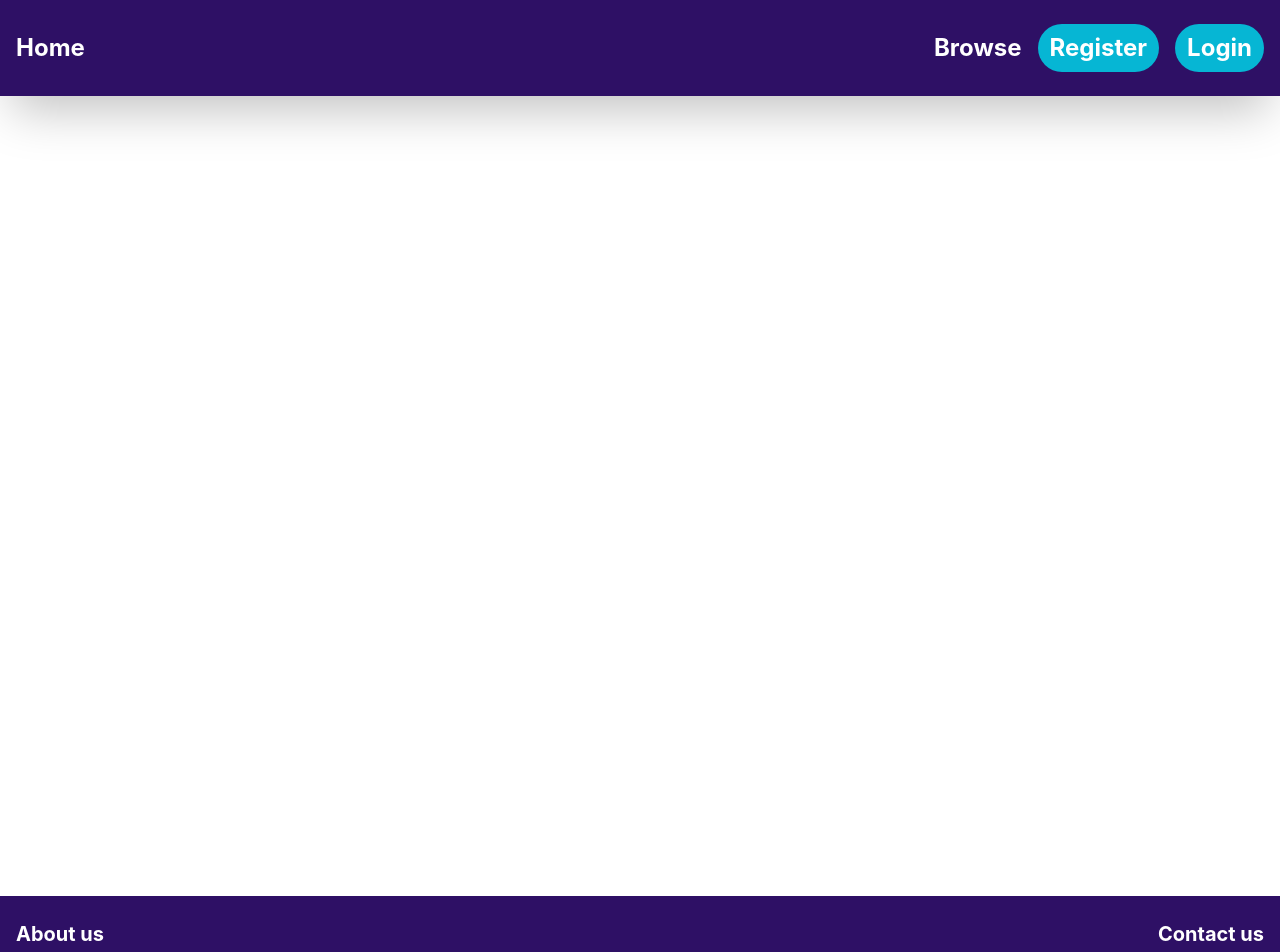
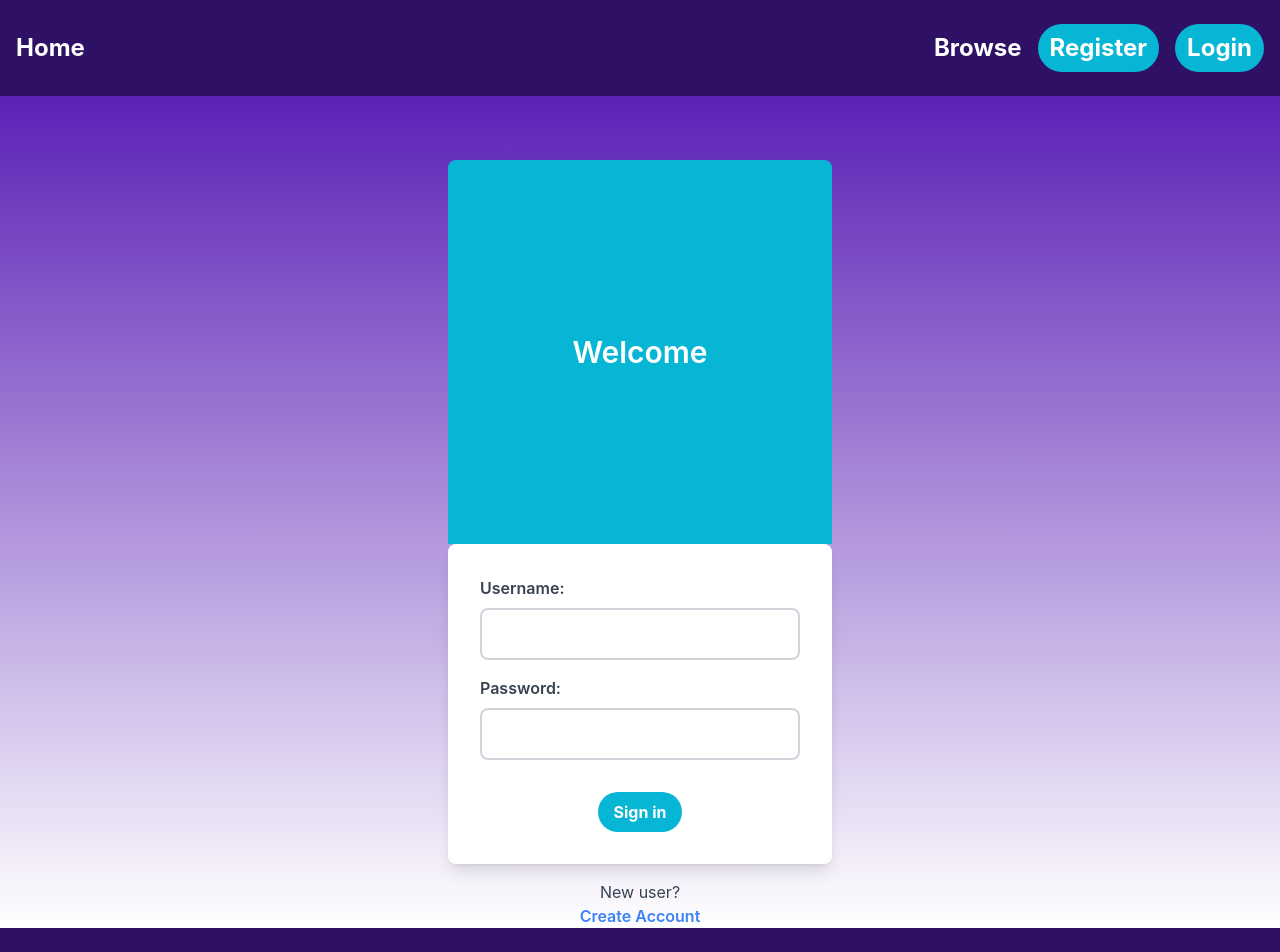
Before and after one commit to THossen/BiddersBlock, a React (Create React App) app: page /LoginPage in a window 1280 px wide. Shown: the top 952 px of the page. Built offline with nearby package versions, Linux system fonts and the light colour scheme.

Commit message:
Added dummy login form and formatted document

```diff
--- a/src/App.js
+++ b/src/App.js
@@ -1,29 +1,29 @@
-import { BrowserRouter, Routes, Route } from 'react-router-dom';
-import NavBar from './components/layout/Navbar';
-import Body from './components/layout/Body';
-import LandingPage from './components/pages/LandingPage/LandingPage';
-import Browse from './components/pages/Browse/Browse';
-import Login from './components/pages/Login/Login';
-import Register from './components/pages/Register/Register';
-import Footer from './components/layout/Footer';
-import Contact from './components/pages/Contact/Contact';
-import AboutUs from './components/pages/About Us/AboutUs';
+import { BrowserRouter, Routes, Route } from "react-router-dom";
+import NavBar from "./components/layout/Navbar";
+import Body from "./components/layout/Body";
+import LandingPage from "./components/pages/LandingPage/LandingPage";
+import Browse from "./components/pages/Browse/Browse";
+import LoginPage from "./components/pages/Login/LoginPage";
+import Register from "./components/pages/Register/Register";
+import Footer from "./components/layout/Footer";
+import Contact from "./components/pages/Contact/Contact";
+import AboutUs from "./components/pages/About Us/AboutUs";
 
 function App() {
   return (
     <BrowserRouter>
-      <NavBar/>
+      <NavBar />
       <Body>
         <Routes>
-          <Route path='/' element= {<LandingPage />} />
-          <Route path='/Browse' element = {<Browse/>} />
-          <Route path='/Login' element = {<Login/>} />
-          <Route path='/Register' element = {<Register/>} />
-          <Route path='/AboutUs' element = {<AboutUs/>} />
-          <Route path='/Contact' element = {<Contact/>} />
+          <Route path="/" element={<LandingPage />} />
+          <Route path="/Browse" element={<Browse />} />
+          <Route path="/LoginPage" element={<LoginPage />} />
+          <Route path="/Register" element={<Register />} />
+          <Route path="/AboutUs" element={<AboutUs />} />
+          <Route path="/Contact" element={<Contact />} />
         </Routes>
       </Body>
-      <Footer/>
+      <Footer />
     </BrowserRouter>
   );
 }
--- a/src/components/layout/Body.js
+++ b/src/components/layout/Body.js
@@ -2,9 +2,7 @@ import React from "react";
 
 function Body(props) {
   return (
-    <div className="min-h-screen bg-main flex flex-col">
-      {props.children}
-    </div>
+    <div className="min-h-screen bg-main flex flex-col">{props.children}</div>
   );
 }
 
--- a/src/components/layout/Navbar.js
+++ b/src/components/layout/Navbar.js
@@ -5,29 +5,32 @@ const NavBar = () => {
     <header className="flex justify-between items-center px-4 py-6 font-bold text-2xl text-white bg-violet-950 shadow-2xl">
       <Link
         to="/"
-                className="hover:text-cyan-500 hover:scale-110 duration-200 ease-in-out">
+        className="hover:text-cyan-500 hover:scale-110 duration-200 ease-in-out"
+      >
         Home
       </Link>
       <nav className="space-x-4 md.block">
         <Link
           to="/Browse"
-                    className="inline-block ml-auto hover:text-cyan-500 hover:scale-110 duration-200 ease-in-out">
+          className="inline-block ml-auto hover:text-cyan-500 hover:scale-110 duration-200 ease-in-out"
+        >
           Browse
         </Link>
         <Link
           to="/Register"
-                    className="inline-block px-3 py-2 bg-cyan-500 hover:bg-sky-700 rounded-3xl hover:scale-110 duration-200 ease-in-out">
+          className="inline-block px-3 py-2 bg-cyan-500 hover:bg-sky-700 rounded-3xl hover:scale-110 duration-200 ease-in-out"
+        >
           Register
         </Link>
         <Link
-                    to="/Login"
-                    className="inline-block px-3 py-2 bg-cyan-500 hover:bg-sky-700 rounded-3xl hover:scale-110 duration-200 ease-in-out">
+          to="/LoginPage"
+          className="inline-block px-3 py-2 bg-cyan-500 hover:bg-sky-700 rounded-3xl hover:scale-110 duration-200 ease-in-out"
+        >
           Login
         </Link>
-
       </nav>
     </header>
-    )
-}
+  );
+};
 
-export default NavBar
+export default NavBar;
--- a/src/components/pages/LandingPage/Hero.js
+++ b/src/components/pages/LandingPage/Hero.js
@@ -1,21 +1,28 @@
 import { Link } from "react-router-dom";
 
 const heading = "The Premier Destination for Online Auctions";
-const subheading = "Bid on your favorite items from the comfort of your own home";
+const subheading =
+  "Bid on your favorite items from the comfort of your own home";
 
 const Hero = () => {
   return (
-        <div className="flex flex-col justify-center items-center h-screen bg-gradient-to-r from-violet-800 to-pink-500">
-            <img src="/SingleCube.png" style={{ width: "300px", height: "auto", marginBottom: "24px" }} />
-            <h1 className="font-bold text-5xl text-white text-center mb-8">{heading}</h1>
+    <div className="flex flex-col justify-center items-center h-screen bg-gradient-to-b from-violet-800 to-pink-500">
+      <img
+        src="/SingleCube.png"
+        style={{ width: "300px", height: "auto", marginBottom: "24px" }}
+      />
+      <h1 className="font-bold text-5xl text-white text-center mb-8">
+        {heading}
+      </h1>
       <p className="text-lg text-white text-center mb-12">{subheading}</p>
       <Link
         to="/Register"
-                className="px-3 py-2 bg-cyan-500 hover:bg-sky-700 rounded-3xl hover:scale-110 duration-200 ease-in-out font-bold text-2xl text-white">
+        className="px-3 py-2 bg-cyan-500 hover:bg-sky-700 rounded-3xl hover:scale-110 duration-200 ease-in-out font-bold text-2xl text-white"
+      >
         Get Started
       </Link>
     </div>
-    )
-}
+  );
+};
 
-export default Hero
+export default Hero;
--- a/src/components/pages/LandingPage/LandingPage.js
+++ b/src/components/pages/LandingPage/LandingPage.js
@@ -1,12 +1,12 @@
-import Hero from "./Hero"
-import HowItWorks from "./HowItWorks"
+import Hero from "./Hero";
+import HowItWorks from "./HowItWorks";
 const LandingPage = () => {
-    return (
-        <>
-            <Hero />
-            <HowItWorks />
-        </>
-    )
-}
+  return (
+    <div>
+      <Hero />
+      <HowItWorks />
+    </div>
+  );
+};
 
-export default LandingPage
+export default LandingPage;
--- a/src/components/pages/Login/Login.js
+++ b/src/components/pages/Login/Login.js
@@ -1,9 +1,43 @@
+// login.js
+import React, { useState } from 'react';
+import LoginForm from './LoginForm';
+
 const Login = () => {
-    return (
-        <div className="font-bold text-5xl text-center py-8">
-            Login page
+  const [username, setUsername] = useState('');
+  const [password, setPassword] = useState('');
+  const [isLoggedIn, setIsLoggedIn] = useState(false);
+
+  const handleLogin = (e) => {
+    e.preventDefault();
+    if (username === 'myusername' && password === 'mypassword') {
+      setIsLoggedIn(true);
+    } else {
+      alert('Invalid username or password.');
+    }
+  };
+
+  const handleLogout = () => {
+    setIsLoggedIn(false);
+  };
+
+  return (
+    <div>
+      {isLoggedIn ? (
+        <div>
+          <p>You are logged in!</p>
+          <button onClick={handleLogout}>Logout</button>
         </div>
-    )
-}
+      ) : (
+        <LoginForm
+          username={username}
+          password={password}
+          setUsername={setUsername}
+          setPassword={setPassword}
+          handleLogin={handleLogin}
+        />
+      )}
+    </div>
+  );
+};
 
-export default Login
+export default Login;
--- a/src/components/pages/Login/LoginForm.js
+++ b/src/components/pages/Login/LoginForm.js
@@ -0,0 +1,65 @@
+import React from "react";
+
+const LoginForm = ({
+  username,
+  password,
+  setUsername,
+  setPassword,
+  handleLogin,
+}) => {
+  return (
+    <div className="flex flex-col justify-center items-center mt-16">
+      <div className="w-96 h-96 bg-cyan-500 rounded-t-lg py-6 px-8 text-white text-center text-3xl font-semibold flex flex-col justify-center">
+        <div>Welcome</div>
+      </div>
+      <div className="w-96 bg-white rounded-lg py-8 px-8 shadow-lg">
+        <form onSubmit={handleLogin} className="flex flex-col">
+          <div className="mb-4">
+            <label
+              htmlFor="username"
+              className="block text-gray-700 font-semibold mb-2"
+            >
+              Username:
+            </label>
+            <input
+              type="text"
+              id="username"
+              value={username}
+              onChange={(e) => setUsername(e.target.value)}
+              className="w-full border-2 border-gray-300 p-3 rounded-lg outline-none focus:border-blue-500"
+            />
+          </div>
+          <div className="mb-4">
+            <label
+              htmlFor="password"
+              className="block text-gray-700 font-semibold mb-2"
+            >
+              Password:
+            </label>
+            <input
+              type="password"
+              id="password"
+              value={password}
+              onChange={(e) => setPassword(e.target.value)}
+              className="w-full border-2 border-gray-300 p-3 rounded-lg outline-none focus:border-blue-500"
+            />
+          </div>
+          <button
+            type="submit"
+            className="bg-cyan-500 hover:bg-cyan-700 text-white font-bold py-2 px-4 rounded-full self-center mt-4"
+          >
+            Sign in
+          </button>
+        </form>
+      </div>
+      <div className="mt-4">
+        <div className="text-gray-700 text-center">New user?</div>
+        <button className="text-blue-500 font-semibold hover:underline">
+          Create Account
+        </button>
+      </div>
+    </div>
+  );
+};
+
+export default LoginForm;
--- /dev/null
+++ b/src/components/pages/Login/LoginPage.js
@@ -0,0 +1,12 @@
+import React from "react";
+import LoginForm from "./LoginForm";
+
+const LoginPage = () => {
+  return (
+    <div className="bg-gradient-to-b from-violet-800 to-white">
+      <LoginForm />
+    </div>
+  );
+};
+
+export default LoginPage;
--- a/src/components/pages/Register/RegistrationForm.js
+++ b/src/components/pages/Register/RegistrationForm.js
@@ -0,0 +1,9 @@
+import React from 'react'
+
+const RegistrationForm = () => {
+  return (
+    <div>RegistrationForm</div>
+  )
+}
+
+export default RegistrationForm
```
Also changed, not shown: src/components/layout/Footer.js (+6 -6 lines), src/components/pages/Browse/Browse.js (+5 -7 lines), src/components/pages/LandingPage/HowItWorks.js (+9 -6 lines), public/Logo's/MultiCube.png (renamed from public/MultiCube.png), public/Logo's/SingleCube.png (renamed from public/SingleCube.png). Lines whose indentation alone changed are shown as unchanged.
